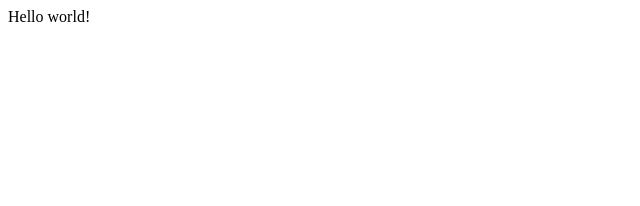
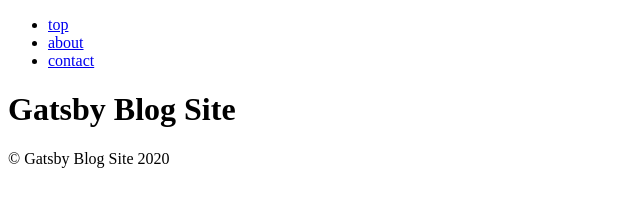
Before and after one commit to n-kanreky/gatsby-site, a Gatsby site: page / in a window 1280 px wide. Shown: the whole page, without its empty margins (0-640 px from the left). Built offline with nearby package versions, Linux system fonts and the light colour scheme; Gatsby itself is replaced by a stand-in of ours.

Commit message:
first commit

```diff
--- /dev/null
+++ b/src/components/footer.js
@@ -0,0 +1,11 @@
+import React from "react"
+
+const Footer = () => {
+  return (
+    <footer>
+      <div>© Gatsby Blog Site {new Date().getFullYear()}</div>
+    </footer>
+  )
+}
+
+export default Footer
--- /dev/null
+++ b/src/components/header.js
@@ -0,0 +1,24 @@
+import React from "react"
+import { Link } from "gatsby"
+
+const Header = () => {
+  return (
+    <header>
+      <nav>
+        <ul>
+          <li>
+            <Link to="/">top</Link>
+          </li>
+          <li>
+            <Link to="/about">about</Link>
+          </li>
+          <li>
+            <Link to="/contact">contact</Link>
+          </li>
+        </ul>
+      </nav>
+    </header>
+  )
+}
+
+export default Header
--- /dev/null
+++ b/src/components/layout.js
@@ -0,0 +1,15 @@
+import React from "react"
+import Header from "./header"
+import Footer from "./footer"
+
+const Layout = props => {
+  return (
+    <div>
+      <Header />
+      {props.children}
+      <Footer />
+    </div>
+  )
+}
+
+export default Layout
--- a/src/pages/index.js
+++ b/src/pages/index.js
@@ -1,5 +1,14 @@
 import React from "react"
+import Layout from "../components/layout.js"
 
-export default function Home() {
-  return <div>Hello world!</div>
+const BlogPage = () => {
+  return (
+    <div>
+      <Layout>
+        <h1>Gatsby Blog Site</h1>
+      </Layout>
+    </div>
+  )
 }
+
+export default BlogPage
```
Also changed, not shown: src/pages/about.js (added, +13 -0 lines), src/pages/contact.js (added, +13 -0 lines).
